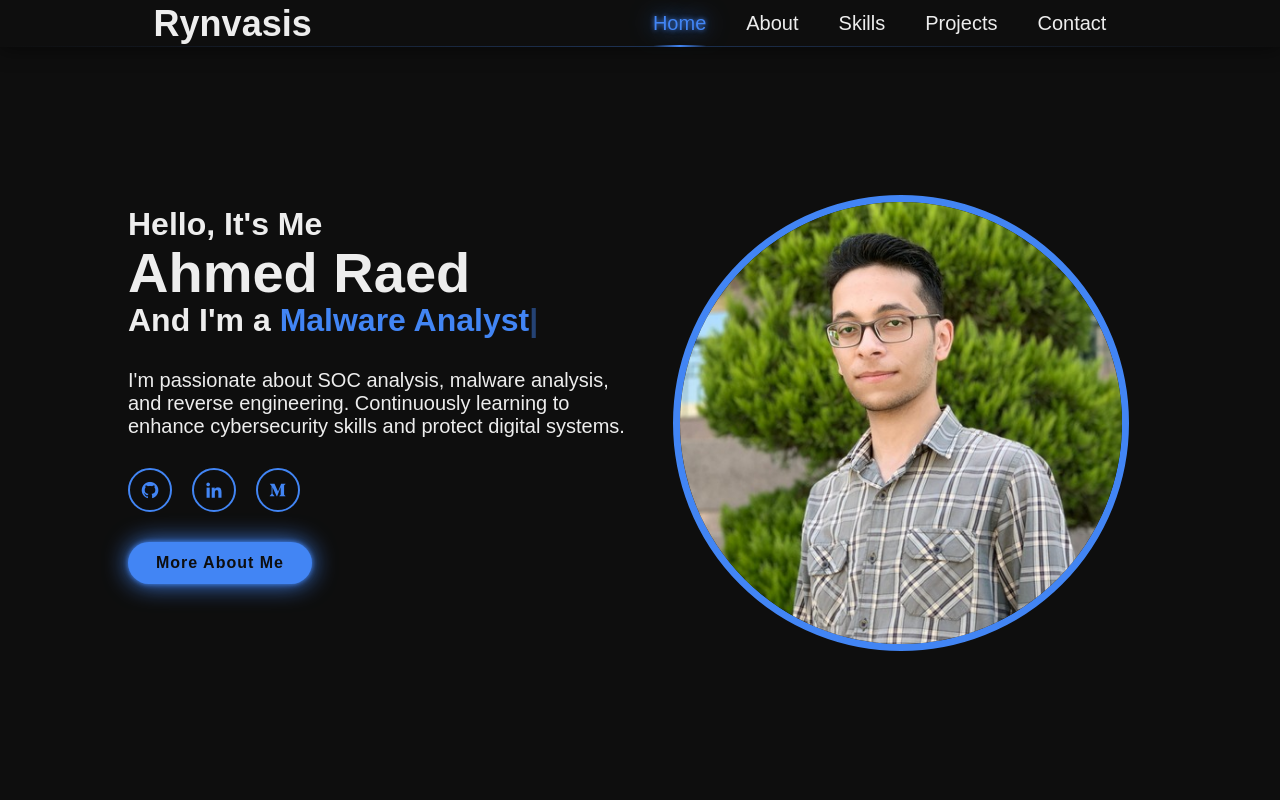
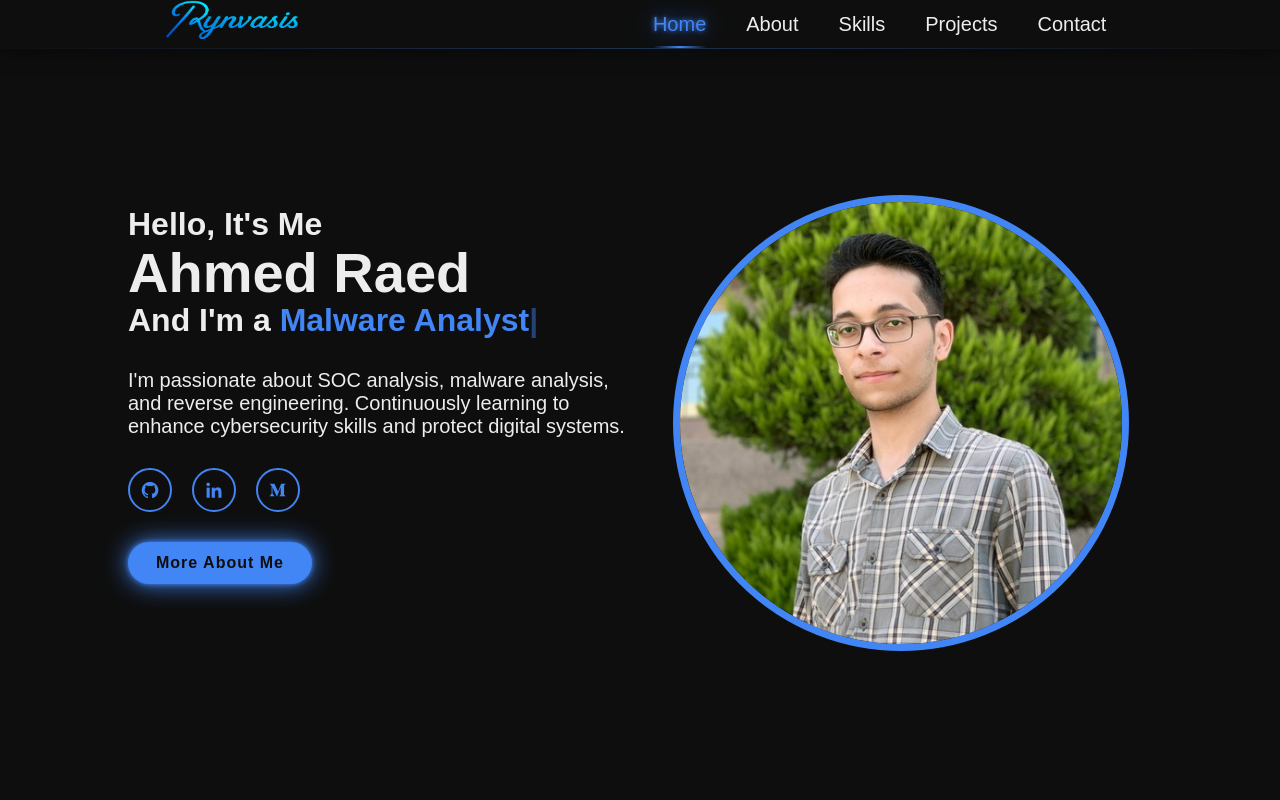
Before and after one commit to Rynvasis/Rynvasis.github.io, a plain HTML site: page index.html in a window 1280 px wide. Shown: the top 800 px of the page. Drawn offline with nearby package versions, Linux system fonts and the light colour scheme.

Commit message:
style(navbar): improve navbar by replacing 'Rynvasis' text with logo

```diff
--- a/index.html
+++ b/index.html
@@ -17,7 +17,7 @@
         <div class="hamburger">
             <i class='bx bx-menu'></i>
         </div>
-        <a href="#home" class="logo">Rynvasis</a>
+        <a href="#home" class="logo"><img width="160px" height="40px" src="./assets/images/mylogo-rynvasis-transparent.png" alt=""></a>
         <ul class="menu">
             <li><a href="#home" style="--i:1">Home</a></li>
             <li><a href="#about" style="--i:2">About</a></li>
```
Also changed, not shown: assets/images/mylogo-rynvasis-transparent.png (added).
